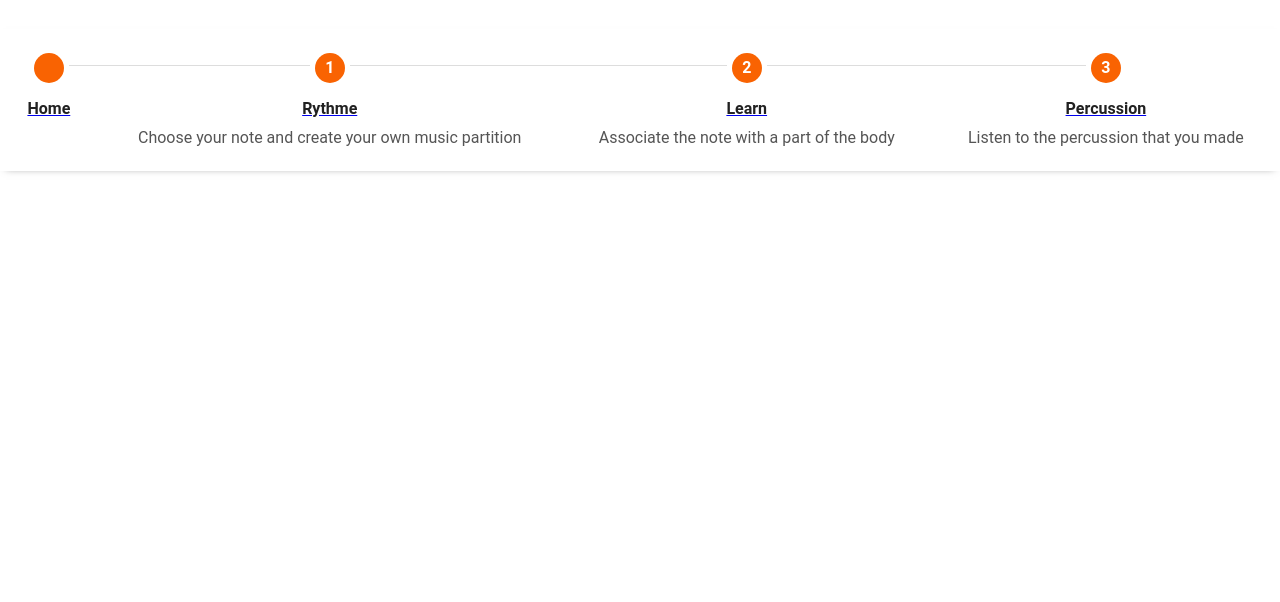
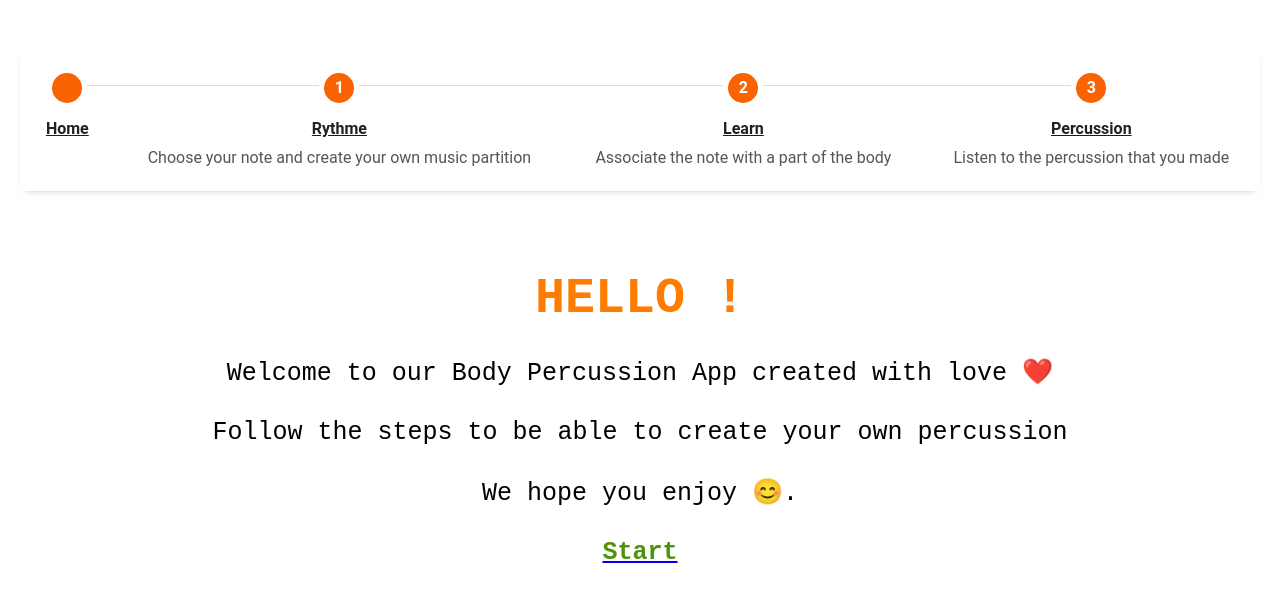
Before and after one commit to SiobanDev/Tchouka-poc, a React (Create React App) app: page / in a window 1280 px wide. Shown: the top 602 px of the page. Built offline with nearby package versions, Linux system fonts and the light colour scheme.

Commit message:
step1-HomePage

```diff
--- /dev/null
+++ b/src/components/main/Home.css
@@ -0,0 +1,31 @@
+body {
+    padding: 20px;
+    margin: 0;
+}
+
+h1{
+    font-family: monospace;
+    font-size: 50px;
+    text-align: center;
+    justify-content: center;
+    margin-top: 50px;
+    color: rgb(255, 124, 2);
+}
+
+p{
+    font-family: monospace;
+    font-size: 25px;
+    text-align: center;
+    justify-content: center;
+    margin-top: 30px;
+    color: black;
+}
+
+h3{
+    font-family: monospace;
+    font-size: 25px;
+    text-align: center;
+    justify-content: center;
+    margin-top: 30px;
+    color: rgb(78, 146, 10);
+}
--- a/src/components/main/Home.jsx
+++ b/src/components/main/Home.jsx
@@ -1,7 +1,19 @@
-import React from "react";
+import React, { Component } from "react";
+import {Link } from "react-router-dom";
+import "./Home.css";
 
-const Home = () => {
-  return null;
-};
+class Home extends Component {
+  render() {
+    return (
+      <div>
+        <h1>HELLO !</h1>
+        <p>Welcome to our Body Percussion App created with love ❤️</p>
+        <p>Follow the steps to be able to create your own percussion</p>
+        <p>We hope you enjoy 😊.</p>
+        <Link to="/rythme"><h3>Start</h3></Link>
+      </div>
+    );
+  }
+}
 
 export default Home;
--- a/src/views/Nav.jsx
+++ b/src/views/Nav.jsx
@@ -1,7 +1,5 @@
 import React from "react";
 import { Router, Switch, Link } from "react-router-dom";
-//components
-import Step1 from "../components/step1/Step1";
 import "./NavStyle.css";
 
 const Nav = () => {
```
